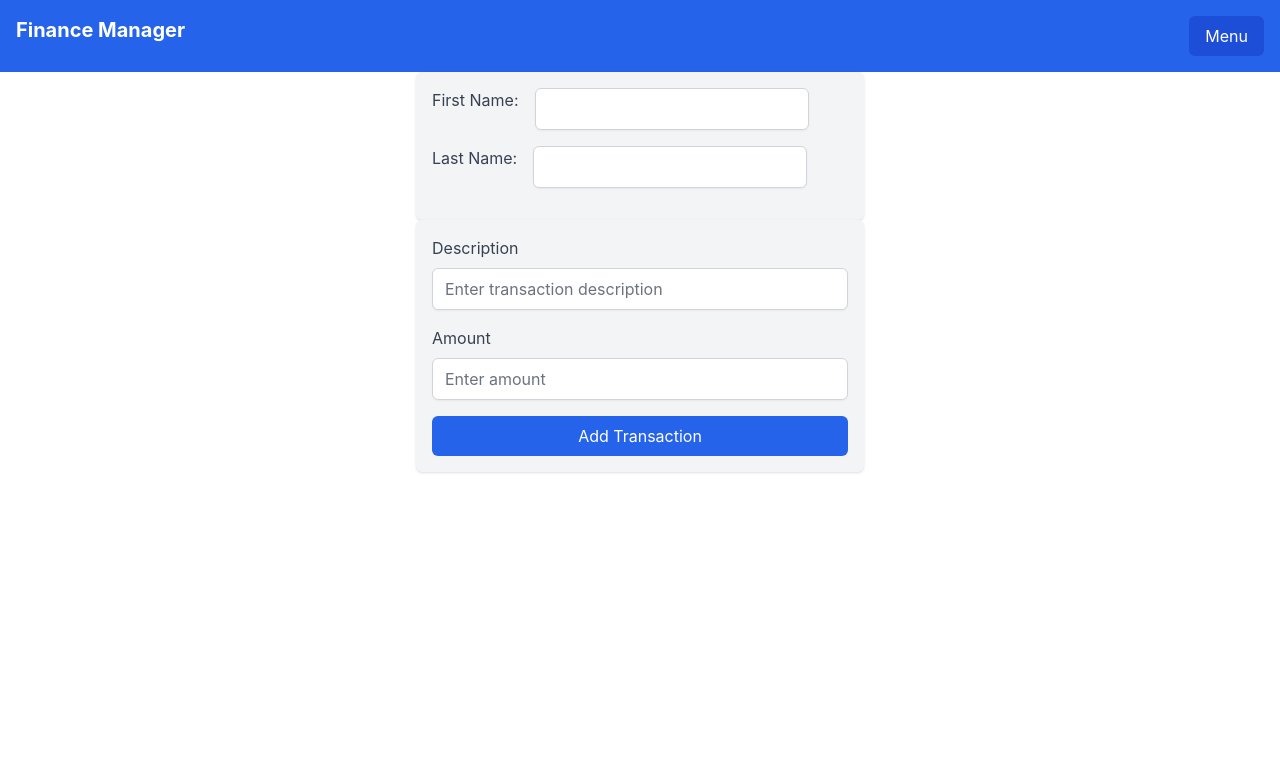
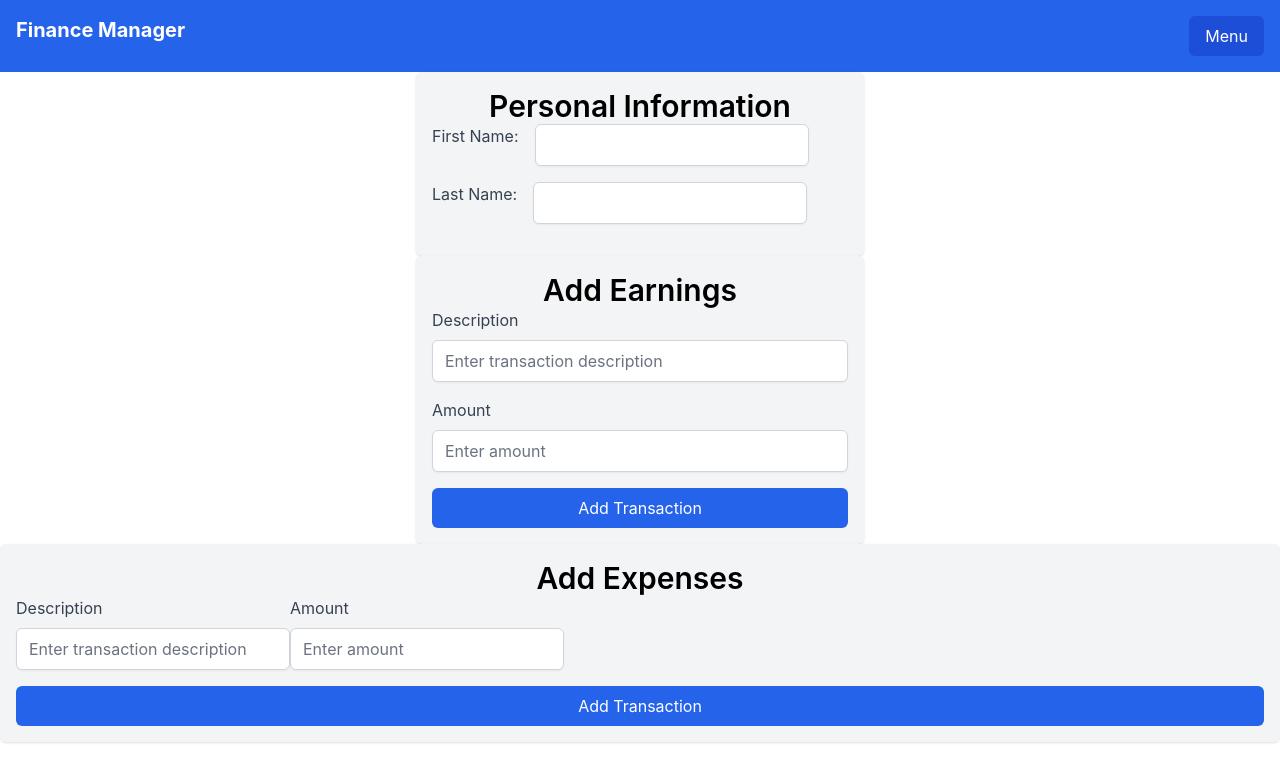
Before and after one commit to aradsab/FinanceManager, a React (Create React App) app in the folder finance-manager/: page / in a window 1280 px wide. Shown: the top 782 px of the page. Built offline with nearby package versions, Linux system fonts and the light colour scheme.

Commit message:
added header

```diff
--- a/finance-manager/src/App.js
+++ b/finance-manager/src/App.js
@@ -2,6 +2,7 @@ import NavBar from './component/NavBar';
 import './App.css';
 import TransactionForm from "./component/TransactionFrom";
 import PersonalInfo from "./component/PersonalInfo";
+import ExpenseForm from "./component/ExpenseForm";
 
 function App() {
   return (
@@ -9,6 +10,7 @@ function App() {
           <NavBar />
           <PersonalInfo />
           <TransactionForm />
+          <ExpenseForm />
       </div>
   );
 }
--- /dev/null
+++ b/finance-manager/src/component/ExpenseForm.js
@@ -0,0 +1,36 @@
+function TransactionForm() {
+    return (
+        <form className="mx-auto p-4 bg-gray-100 rounded-md shadow">
+            <h1 className="text-3xl font-semibold text-center">
+                Add Expenses
+            </h1>
+            <div className="flex flex-wrap">
+                <div className="mb-4">
+                    <label className="block text-gray-700 mb-2">Description</label>
+                    <input
+                        type="text"
+                        className="w-full border-gray-300 rounded-md shadow-sm focus:ring focus:ring-blue-200"
+                        placeholder="Enter transaction description"
+                    />
+                </div>
+                <div className="mb-4">
+                    <label className="block text-gray-700 mb-2">Amount</label>
+                    <input
+                        type="number"
+                        className="w-full border-gray-300 rounded-md shadow-sm focus:ring focus:ring-blue-200"
+                        placeholder="Enter amount"
+                    />
+                </div>
+                <button
+                    type="submit"
+                    className="w-full bg-blue-600 text-white py-2 rounded-md hover:bg-blue-700"
+                >
+                    Add Transaction
+                </button>
+            </div>
+
+        </form>
+    );
+}
+
+export default TransactionForm;
--- a/finance-manager/src/component/PersonalInfo.js
+++ b/finance-manager/src/component/PersonalInfo.js
@@ -1,6 +1,9 @@
 function PersonalInfo() {
     return (
         <form className="max-w-md mx-auto p-4 bg-gray-100 rounded-md shadow">
+            <h1 className="text-3xl font-semibold text-center">
+                Personal Information
+            </h1>
             <div className="flex mb-4 md:space-x-4">
                 <label className="block text-gray-700">First Name:</label>
                 <input
--- a/finance-manager/src/component/TransactionFrom.js
+++ b/finance-manager/src/component/TransactionFrom.js
@@ -1,6 +1,9 @@
 function TransactionForm() {
     return (
         <form className="max-w-md mx-auto p-4 bg-gray-100 rounded-md shadow">
+            <h1 className="text-3xl font-semibold text-center">
+                Add Earnings
+            </h1>
             <div className="mb-4">
                 <label className="block text-gray-700 mb-2">Description</label>
                 <input
```
